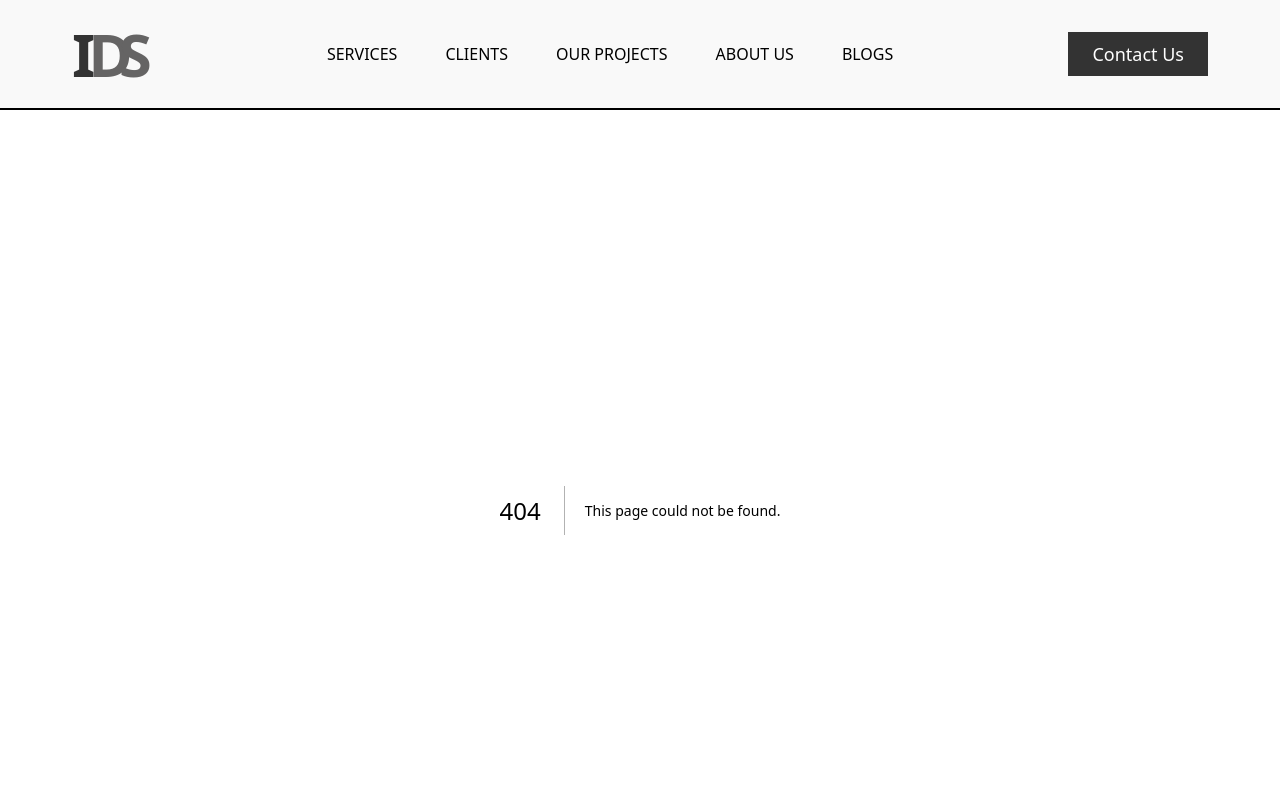
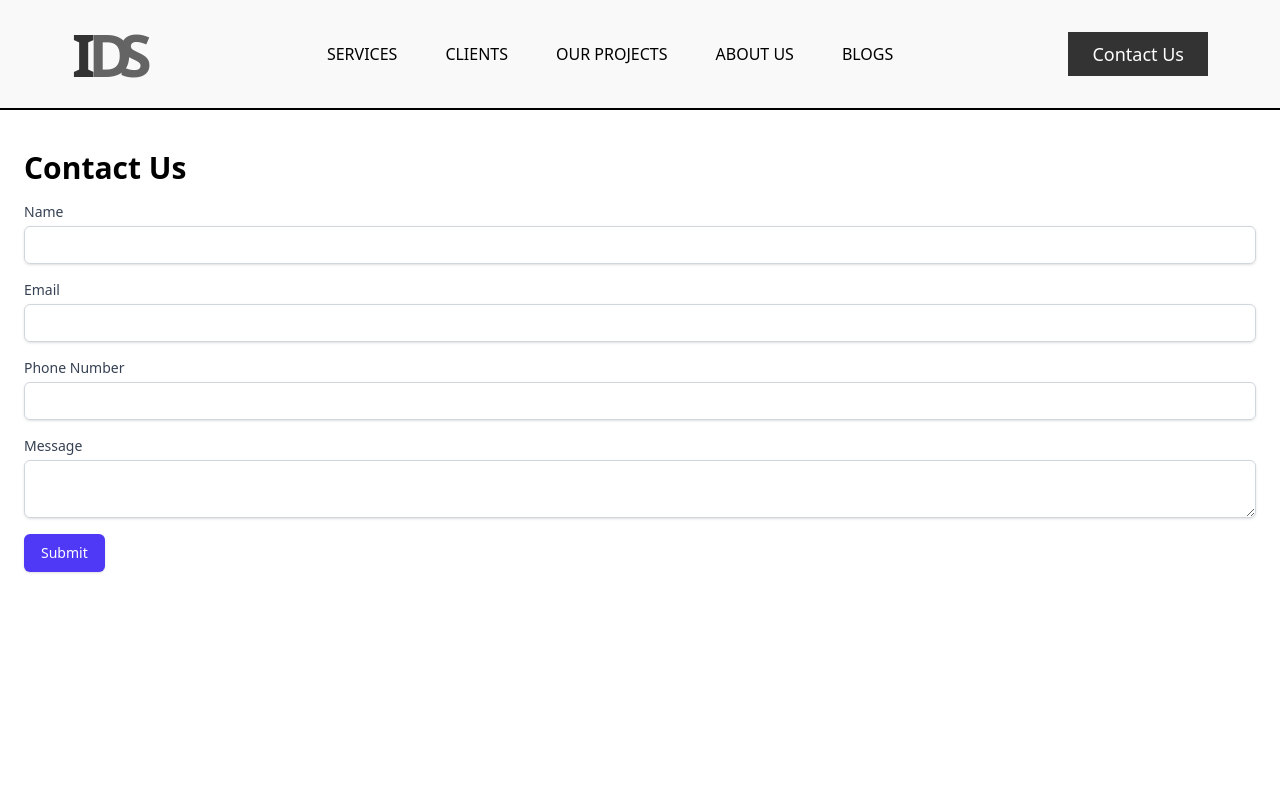
Before and after one commit to webdevs-5/inscapedesignstudio, a Next.js app: page /contactus in a window 1280 px wide. Before the commit this address had no page. Shown: the top 800 px of the page. Built offline with nearby package versions, Linux system fonts and the light colour scheme.

Commit message:
added contact us page

```diff
--- /dev/null
+++ b/app/blogs/[blog]/page.module.css
@@ -0,0 +1,14 @@
+.backButton {
+    display: inline-flex;
+    align-items: center;
+    justify-content: center;
+    width: 40px;
+    height: 40px;
+    background-color: black;
+    border-radius: 50%;
+}
+
+.arrowIcon {
+    color: black;
+    font-size: 20px;
+}
--- a/app/blogs/[blog]/page.tsx
+++ b/app/blogs/[blog]/page.tsx
@@ -1,4 +1,6 @@
 import { notFound } from "next/navigation";
+import { FaArrowLeft } from "react-icons/fa";
+import styles from "./page.module.css";
 
 interface Blog {
 	id: string;
@@ -24,6 +26,9 @@ export default async function BlogPage({ params }: { params: Params }) {
 
 	return (
 		<main className='container mx-auto py-10 px-6'>
+			<div>
+				<a href='/blogs' className='text-blue-500 hover:underline'><FaArrowLeft className={styles.arrowIcon} /></a>
+			</div>
 			<h1 className='text-3xl font-bold mb-4'>{blog?.title}</h1>
 			<p className='text-gray-700'>{blog?.content}</p>
 		</main>
--- a/app/components/Navbar.tsx
+++ b/app/components/Navbar.tsx
@@ -33,7 +33,7 @@ export default function Navbar() {
 
 			{/* Contact Us Button */}
 			<Link
-				href='#'
+				href='/contactus'
 				className='bg-[#333333] text-white px-6 py-2 text-lg font-[400] me-8'
 			>
 				Contact Us
--- /dev/null
+++ b/app/contactus/page.tsx
@@ -0,0 +1,88 @@
+"use client"
+import React, { useState } from 'react';
+
+export default function ContactUs() {
+    const [formData, setFormData] = useState({
+        name: '',
+        email: '',
+        phone: '',
+        message: ''
+    });
+
+    const handleChange = (e: React.ChangeEvent<HTMLInputElement | HTMLTextAreaElement>) => {
+        const { name, value } = e.target;
+        setFormData({
+            ...formData,
+            [name]: value
+        });
+    };
+
+    const handleSubmit = (e: React.FormEvent) => {
+        e.preventDefault();
+        // Handle form submission logic here
+        console.log('Form submitted:', formData);
+    };
+
+    return (
+        <main className='container mx-auto py-10 px-6'>
+            <h1 className='text-3xl font-bold mb-4'>Contact Us</h1>
+            <form onSubmit={handleSubmit} className='space-y-4'>
+                <div>
+                    <label htmlFor='name' className='block text-sm font-medium text-gray-700'>Name</label>
+                    <input
+                        type='text'
+                        id='name'
+                        name='name'
+                        value={formData.name}
+                        onChange={handleChange}
+                        className='mt-1 block w-full px-3 py-2 border border-gray-300 rounded-md shadow-sm focus:outline-none focus:ring-indigo-500 focus:border-indigo-500 sm:text-sm'
+                        required
+                    />
+                </div>
+                <div>
+                    <label htmlFor='email' className='block text-sm font-medium text-gray-700'>Email</label>
+                    <input
+                        type='email'
+                        id='email'
+                        name='email'
+                        value={formData.email}
+                        onChange={handleChange}
+                        className='mt-1 block w-full px-3 py-2 border border-gray-300 rounded-md shadow-sm focus:outline-none focus:ring-indigo-500 focus:border-indigo-500 sm:text-sm'
+                        required
+                    />
+                </div>
+                <div>
+                    <label htmlFor='phone' className='block text-sm font-medium text-gray-700'>Phone Number</label>
+                    <input
+                        type='tel'
+                        id='phone'
+                        name='phone'
+                        value={formData.phone}
+                        onChange={handleChange}
+                        className='mt-1 block w-full px-3 py-2 border border-gray-300 rounded-md shadow-sm focus:outline-none focus:ring-indigo-500 focus:border-indigo-500 sm:text-sm'
+                        required
+                    />
+                </div>
+                <div>
+                    <label htmlFor='message' className='block text-sm font-medium text-gray-700'>Message</label>
+                    <textarea
+                        id='message'
+                        name='message'
+                        value={formData.message}
+                        onChange={handleChange}
+                        className='mt-1 block w-full px-3 py-2 border border-gray-300 rounded-md shadow-sm focus:outline-none focus:ring-indigo-500 focus:border-indigo-500 sm:text-sm'
+                        required
+                    />
+                </div>
+                <div>
+                    <button
+                        type='submit'
+                        className='inline-flex justify-center py-2 px-4 border border-transparent shadow-sm text-sm font-medium rounded-md text-white bg-indigo-600 hover:bg-indigo-700 focus:outline-none focus:ring-2 focus:ring-offset-2 focus:ring-indigo-500'
+                    >
+                        Submit
+                    </button>
+                </div>
+            </form>
+        </main>
+    );
+}
```
